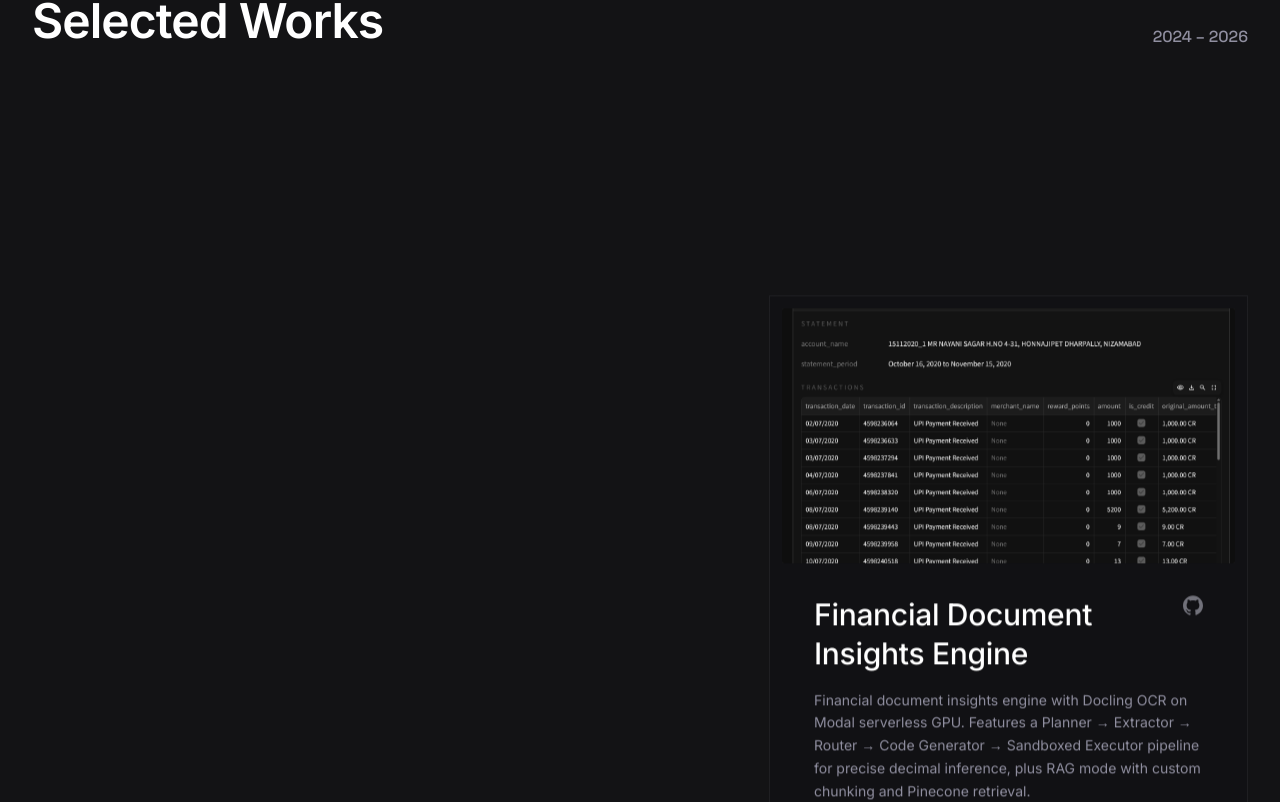
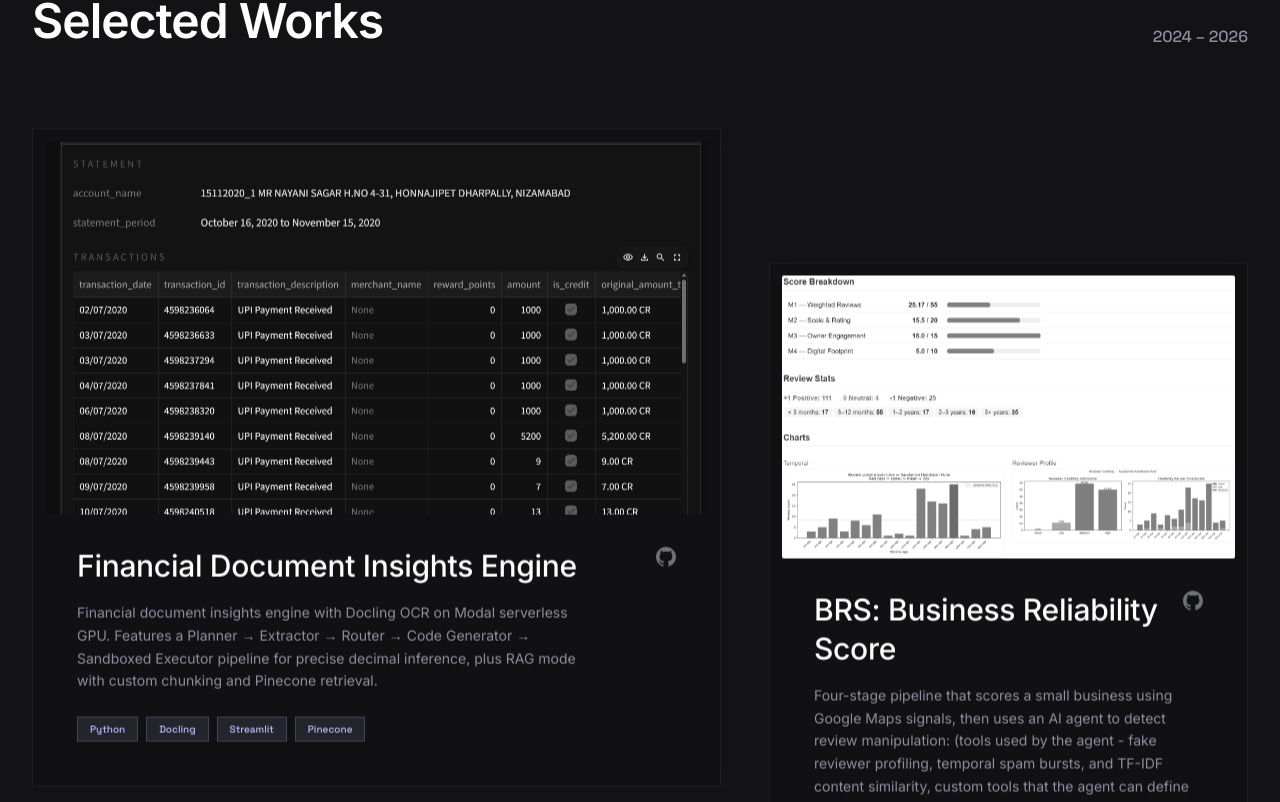
Before and after one commit to Tusharfv15/portfolio-nextjs, a Next.js app: page / in a window 1280 px wide. Shown: the part 2638-3440 px from the top of the page. Built offline with nearby package versions, Linux system fonts and the light colour scheme.

Commit message:
Update gridClass and speed properties in portfolio

```diff
--- a/data/portfolio.ts
+++ b/data/portfolio.ts
@@ -86,8 +86,8 @@
     live: "#",
     image:'/finance.png',
     aspect: "aspect-[16/9]",
-    gridClass: "col-span-12 md:col-span-5 md:col-start-8 md:mt-32",
-    speed: "0.1",
+    gridClass: "col-span-12 md:col-span-7",
+    speed: "0.05",
   },
   {
     title: "BRS: Business Reliability Score",
@@ -99,8 +99,9 @@
     image:
       "/brs-image.png",
     aspect: "aspect-[16/10]",
-    gridClass: "col-span-12 md:col-span-7 md:col-start-3 md:mt-20",
-    speed: "0.06",
+    gridClass: "col-span-12 md:col-span-5 md:col-start-8 md:mt-32",
+
+    speed: "0.1",
   },
    {
     title: "ResNet Audio Classifier",
@@ -111,8 +112,8 @@
     live: "#",
     image: "/resnet.png",
     aspect: "aspect-[16/10]",
-    gridClass: "col-span-12 md:col-span-7",
-    speed: "0.05",
+    gridClass: "col-span-12 md:col-span-7 md:col-start-3 md:mt-20",
+    speed: "0.06",
   }
 ];
 
```
